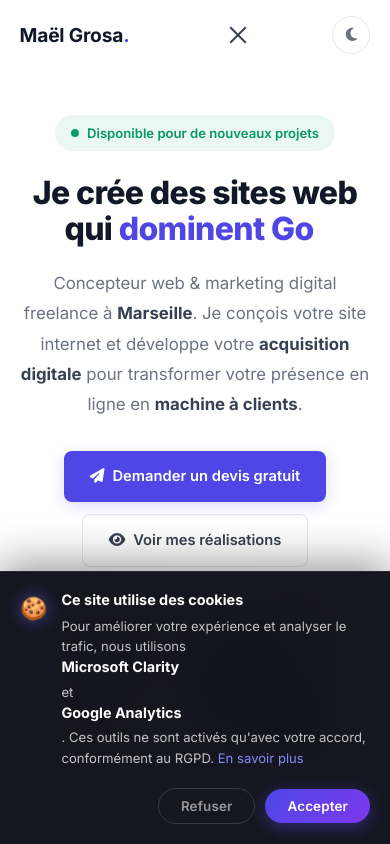
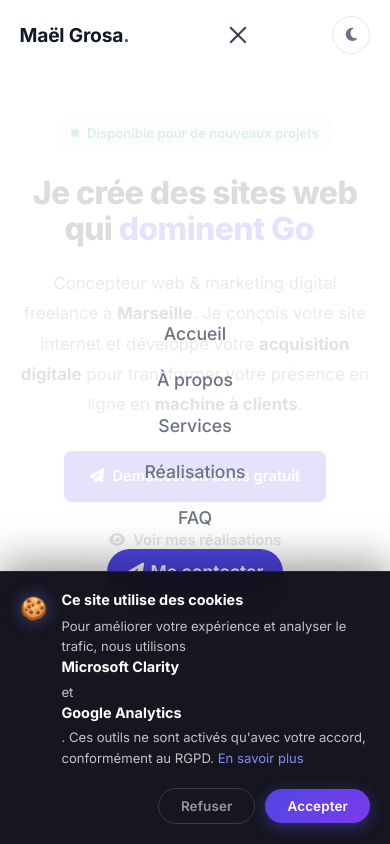
Before and after one commit to GRSMael/Portfolio, a website: page index.html in a window 390 px wide. Both pictures are taken after a click on the button 226 px from the left and 35 px from the top of the page. Shown: the top 844 px of the page. Drawn offline with nearby package versions, Linux system fonts and the light colour scheme.

Commit message:
Fix mobile menu invisible: replace bottom:0 with explicit height
backdrop-filter on .navbar breaks position:fixed children on mobile
Safari — bottom:0 resolves to the navbar (70px) instead of the
viewport, giving the menu 0px height. Use calc(100dvh - 70px) instead.

```diff
--- a/styles.css
+++ b/styles.css
@@ -1670,7 +1670,8 @@ section {
         top: 70px;
         left: 0;
         right: 0;
-        bottom: 0;
+        height: calc(100vh - 70px);
+        height: calc(100dvh - 70px);
         background: var(--nav-bg);
         backdrop-filter: blur(20px);
         -webkit-backdrop-filter: blur(20px);
```
